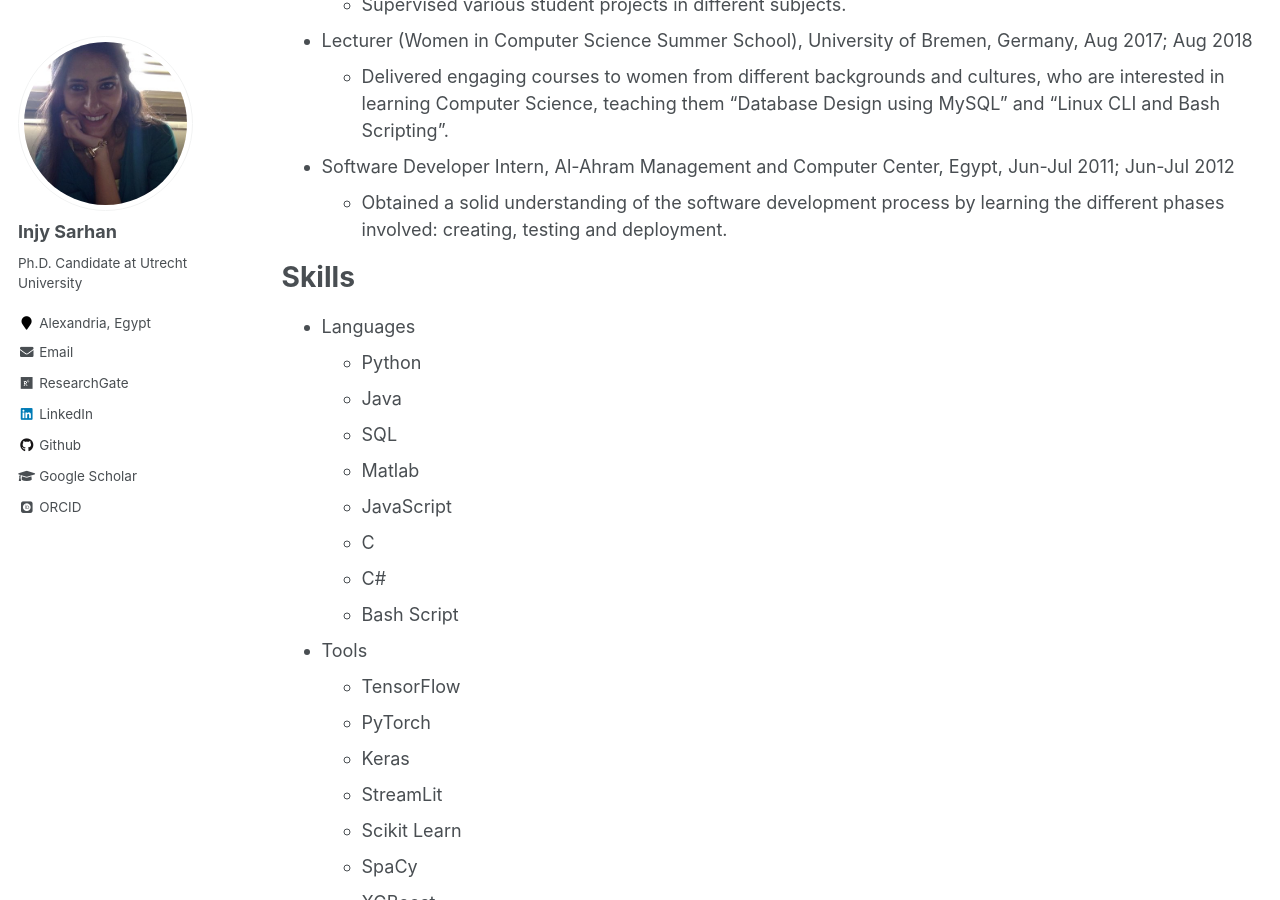
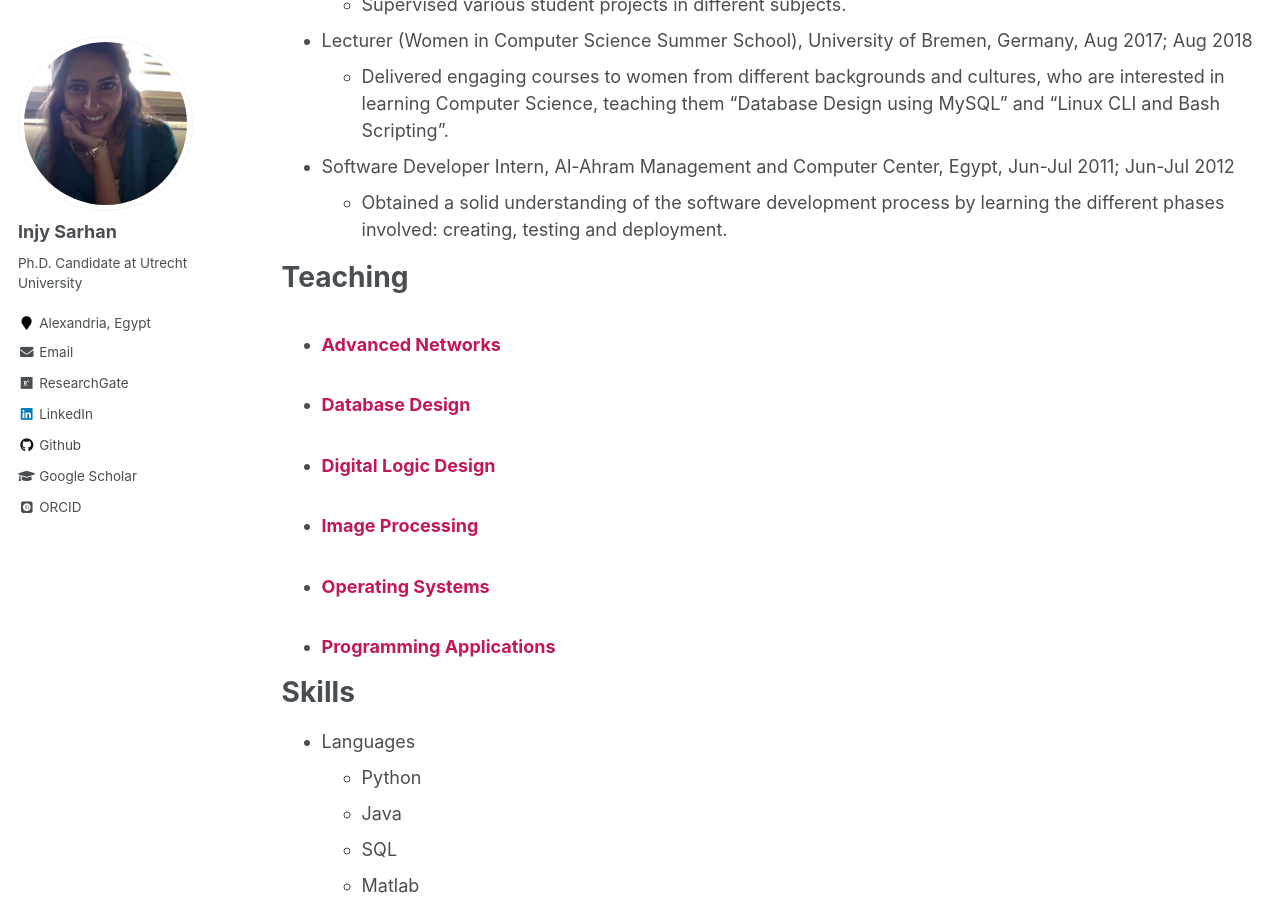
Before and after one commit to IS5882/IS5882.github.io, a Jekyll site: the page built from _pages/cv.md, in a window 1280 px wide and 900 px high, scrolled down 921 px. Built offline with Jekyll 4.4.1, drawn with Linux system fonts in a browser that asks for light colours; some web fonts are replaced; some of the changed text lies outside the part shown.

Commit message:
Move teaching section to the top

```diff
--- a/_pages/cv.md
+++ b/_pages/cv.md
@@ -36,6 +36,12 @@ Work & Experience
 
 * Software Developer Intern, Al-Ahram Management and Computer Center, Egypt, Jun-Jul 2011; Jun-Jul 2012
   * Obtained a solid understanding of the software development process by learning the different phases involved: creating, testing and deployment.
+
+Teaching
+======
+  <ul>{% for post in site.teaching %}
+    {% include archive-single-cv.html %}
+  {% endfor %}</ul>
 
 Skills
 ======
@@ -81,9 +87,3 @@ Publications
   <ul>{% for post in site.publications %}
     {% include archive-single-cv.html %}
   {% endfor %}</ul>
-
-Teaching
-======
-  <ul>{% for post in site.teaching %}
-    {% include archive-single-cv.html %}
-  {% endfor %}</ul>
```
